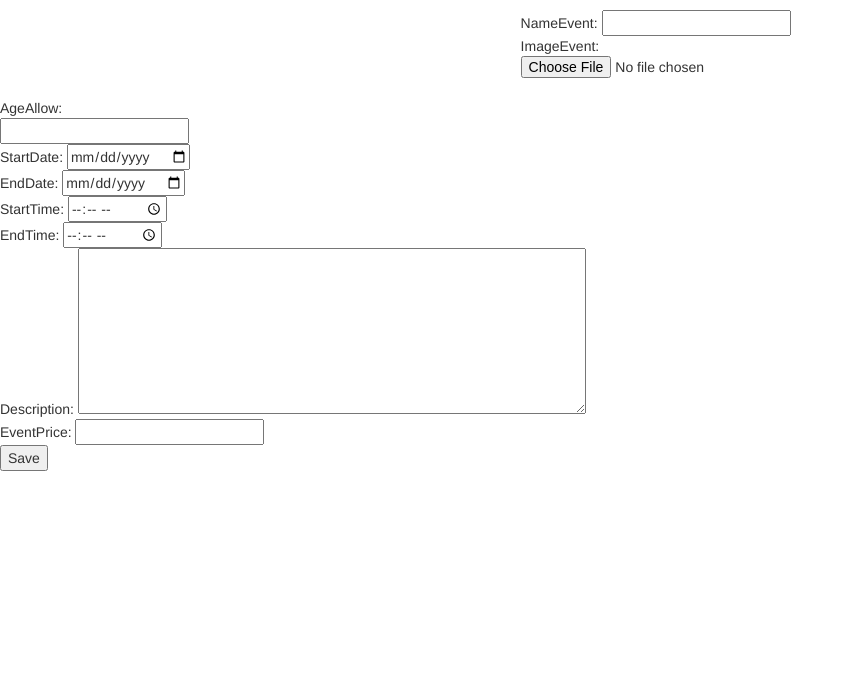
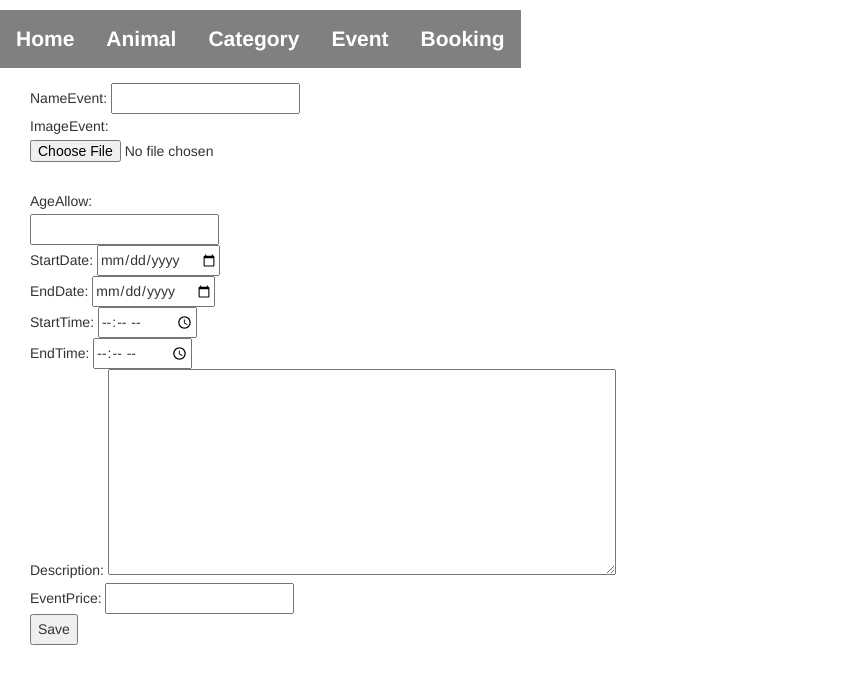
Before and after one commit to lunaworld/aquarium, a CodeIgniter app: page /aqua/index.php/eventctrl/index in a window 1280 px wide. Shown: the top 684 px of the page, without its empty margins (0-854 px from the left). Run offline with CodeIgniter, Linux system fonts and the light colour scheme; some libraries are stand-ins or nearby versions.

Commit message:
header color

```diff
--- a/application/views/animalview.php
+++ b/application/views/animalview.php
@@ -3,7 +3,7 @@
 <?php if (isset($message)) { ?>
 <h3 style="color:green;">Save successfully</h3><br>
 <?php } ?>
-
+<div class = "align">
 
         IDCategory:
 
@@ -43,5 +43,6 @@
     <span>Size:</span><span><?= ($Size ?? "") ?></span><br>
     <span>Description:</span><span><?= ($Description ?? "") ?></span><br>
     <span>ImageName:</span><span><?= ($ImageName ?? "") ?></span><br> -->
+</div>
 
 <?php echo form_close(); ?><br/>
--- a/application/views/categoryview.php
+++ b/application/views/categoryview.php
@@ -3,7 +3,7 @@
 <?php if (isset($message)) { ?>
 <h3 style="color:green;">Save successfully</h3><br>
 <?php } ?>
-
+<div class = "align">
     <fieldset >
         CategoryName: <input type="text" name="CategoryName" id="CategoryName"  required><br>
     </fieldset>
@@ -19,5 +19,5 @@
     <!-- <span>CategoryName:</span><span><?= ($CategoryName ?? "") ?></span><br>
     <span>SpeciesInfomaton:</span><span><?= ($SpeciesInfomaton ?? "") ?></span><br>
     <span>ImageCategory:</span><span><?= ($ImageCategory ?? "") ?></span><br> -->
-
+</div>
 <?php echo form_close(); ?><br/>
--- a/application/views/eventview.php
+++ b/application/views/eventview.php
@@ -3,6 +3,7 @@
 <?php if (isset($message)) { ?>
 <h3 style="color:green;">Save successfully</h3><br>
 <?php } ?>
+<div class = "align">
     <fieldset >
         NameEvent: <input type="text" name="NameEvent" id="NameEvent"  required><br>
     </fieldset>
@@ -42,5 +43,5 @@
     <span>EndTime:</span><span><?= ($EndTime ?? "") ?></span><br>
     <span>Description:</span><span><?= ($Description ?? "") ?></span><br>
     <span>EventPrice:</span><span><?= ($EventPrice ?? "") ?></span><br> -->
-
+</div>
 <?php echo form_close(); ?><br/>
--- a/application/views/layout/adminfooter.php
+++ b/application/views/layout/adminfooter.php
@@ -1,3 +1,4 @@
+</div>
 <footer>
 </footer>
 </body>
--- a/application/views/layout/adminheader.php
+++ b/application/views/layout/adminheader.php
@@ -9,7 +9,7 @@
 </head>
 <body>
 <header>
-    <ul>
+    <ul class = "hda">
         <li>
             <a href = "#">Home</a>
         </li>
@@ -27,3 +27,4 @@
         </li>
     </ul>
 </header>
+<div class ='break'>
--- a/css/style.css
+++ b/css/style.css
@@ -105,3 +105,18 @@
   padding-left : 30%;
   background-color : cyan; */
 }
+.hda li a {
+  background : gray;
+}
+.hda li a:hover {
+  background-color: rgb(5, 217, 255);
+}
+.break {
+  margin-left : 30px;
+  padding-top : 15px;
+  clear : both;
+}
+.align {
+  line-height: 25px;
+  width: 100%;
+}
```
Also changed, not shown: image/70972344_p0.jpg (added).
